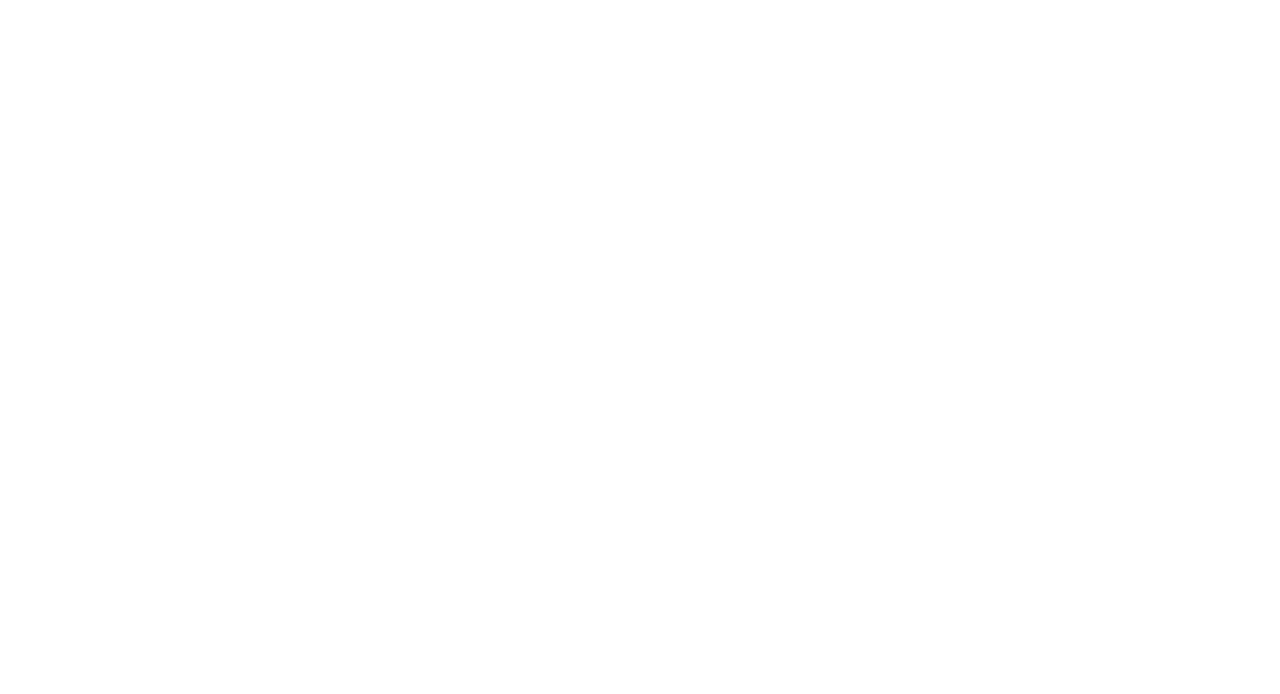
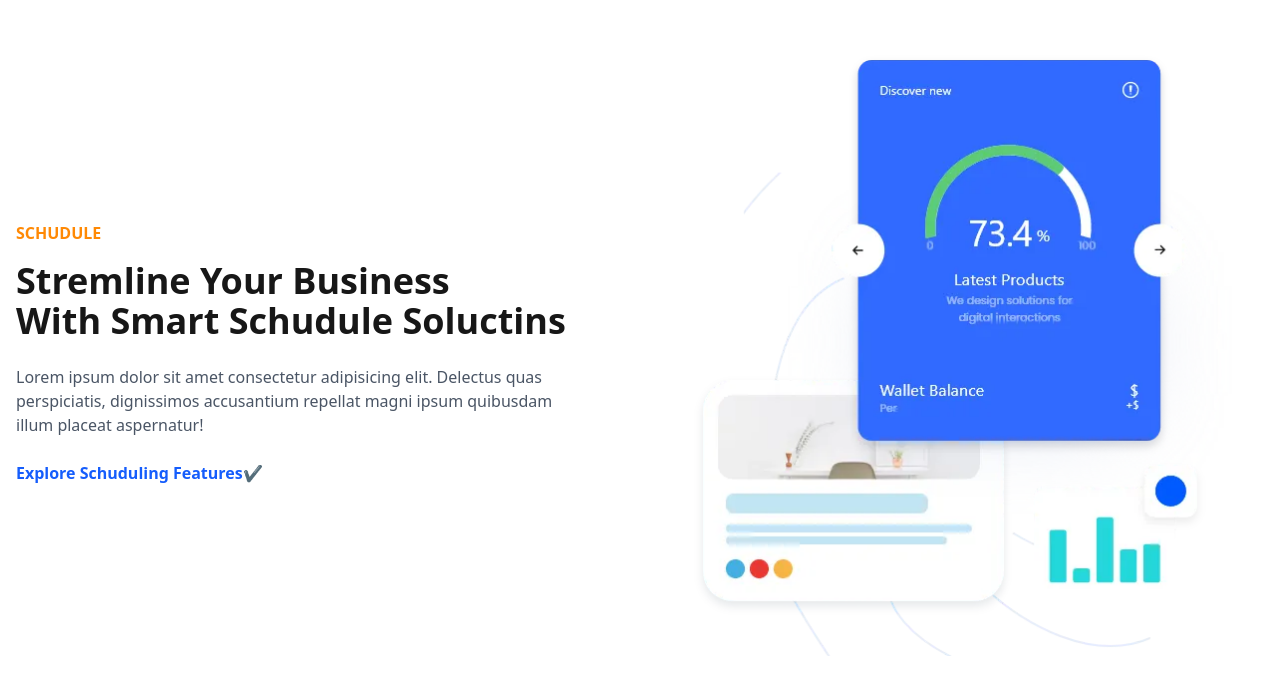
Before and after one commit to najmulhasanbd/react-mordan, a React (Vite) app: page / in a window 1280 px wide. Shown: the part 2719-3413 px from the top of the page. Before the commit the page ends 2673 px from the top, so only its background shows below. Built offline with nearby package versions, Linux system fonts and the light colour scheme.

Commit message:
monitor section done

```diff
--- a/src/App.jsx
+++ b/src/App.jsx
@@ -1,9 +1,10 @@
 import CompanyLogo from "./components/CompanyLogo";
 import Feature from "./components/Feature";
 import Hero from "./components/Hero";
+import Monitor from "./components/Monitor";
 import Navbar from "./components/Navbar";
 import Purpose from "./components/Purpose";
-import Schudule from "./Schudule";
+import Schudule from "./components/Schudule";
 
 const App = () => {
   return (
@@ -16,6 +17,7 @@
         <Purpose />
         <Feature />
         <Schudule />
+        <Monitor />
       </div>
     </main>
   );
--- /dev/null
+++ b/src/components/Monitor.jsx
@@ -0,0 +1,33 @@
+import monitorcard from "../assets/monitor-card.webp";
+const Monitor = () => {
+  return (
+    <section className="max-w-7xl mx-auto px-4 py-16 md:py-24">
+      <div className="flex flex-col md:flex-row items-center justify-between gap-12 md:gap-24">
+        <div className="w-full md:w-1/2">
+          <p className="uppercase text-orange-400 font-semibold">Schudule</p>
+          <h2 className="text-3xl md:text-4xl font-bold text-neutral-900 mt-4 mb-6">
+            Stremline Your Business <br /> With Smart Schudule Soluctins
+          </h2>
+          <p className="text-gray-600 mb-6">
+            Lorem ipsum dolor sit amet consectetur adipisicing elit. Delectus
+            quas perspiciatis, dignissimos accusantium repellat magni ipsum
+            quibusdam illum placeat aspernatur!
+          </p>
+          <a
+            href=""
+            className="text-blue-600 font-semibold flex items-center gas-2 hover:gap-4 transition-all duration-300"
+          >
+            Explore Schuduling Features
+            <div>✔</div>
+          </a>
+        </div>
+
+        <div className="md:w-1/2 w-full">
+          <img src={monitorcard} alt="" className="w-full h-auto" />
+        </div>
+      </div>
+    </section>
+  );
+};
+
+export default Monitor;
--- a/src/Schudule.jsx
+++ b/src/components/Schudule.jsx
@@ -1,4 +1,4 @@
-import image from "./assets/stats.webp";
+import image from "../assets/stats.webp";
 const Schudule = () => {
   return (
     <section className="max-w-7xl mx-auto px-4 py-16 md:py-24">
```
